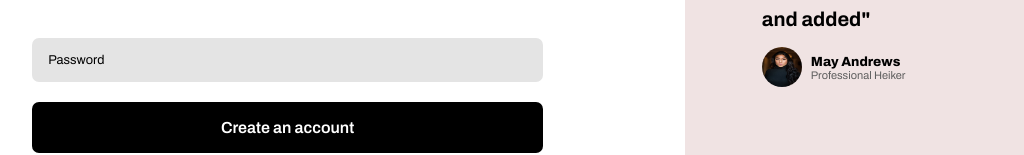
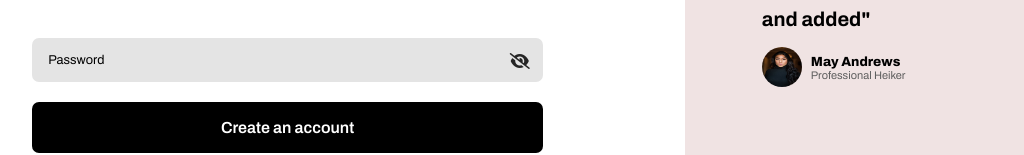
Before and after one commit to rambey-coder/YelpCamp, a React (Create React App) app: page /create-account in a window 1280 px wide. Shown: the part 435-590 px from the top of the page, without its empty margins (83-1107 px from the left). Built offline with nearby package versions, Linux system fonts and the light colour scheme.

Commit message:
add password visibility to account component

```diff
--- a/src/pages/Account.js
+++ b/src/pages/Account.js
@@ -1,9 +1,25 @@
 import React from 'react'
 import './Login.css'
 import { Link } from 'react-router-dom'
+import  { useState } from 'react'
 import { useForm } from 'react-hook-form'
 
 const Account = () => {
+    const [value, setValue] = useState({
+        password: '',
+        showPassword: false
+    })
+    const handleClickShowPassword = () => {
+        setValue({...value, showPassword: !value.showPassword})
+    }
+
+    const handleMouseDownPassword = (e) => {
+        e.preventDefault()
+    }
+
+    const handlePasswordChange = (prop) => (e) => {
+        setValue({...value, [prop]: e.target.value})
+    };
   return (
     <div className="login-page-container">
 
@@ -42,9 +58,17 @@ const Account = () => {
                             <label htmlFor="user" className='label'>Email</label>
                         </div>
                         <div className="float-input">
-                            <input type="password" className='user' />
+                              <input type={value.showPassword ? 'text' : "password"}
+                            onChange={handlePasswordChange("password")}
+                            value={value.password}
+                            className='user' />
+
 
                             <label htmlFor="user" className='label'>Password</label>
+
+                            <i className={value.showPassword ? "fas fa-eye shown" : 'fas fa-eye-slash shown'}
+                            onClick={handleClickShowPassword}
+                            onMouseDown={handleMouseDownPassword}/>
                         </div>
                         <Link to='/' className='login-home'>Create an account</Link>
                     </form>
```
